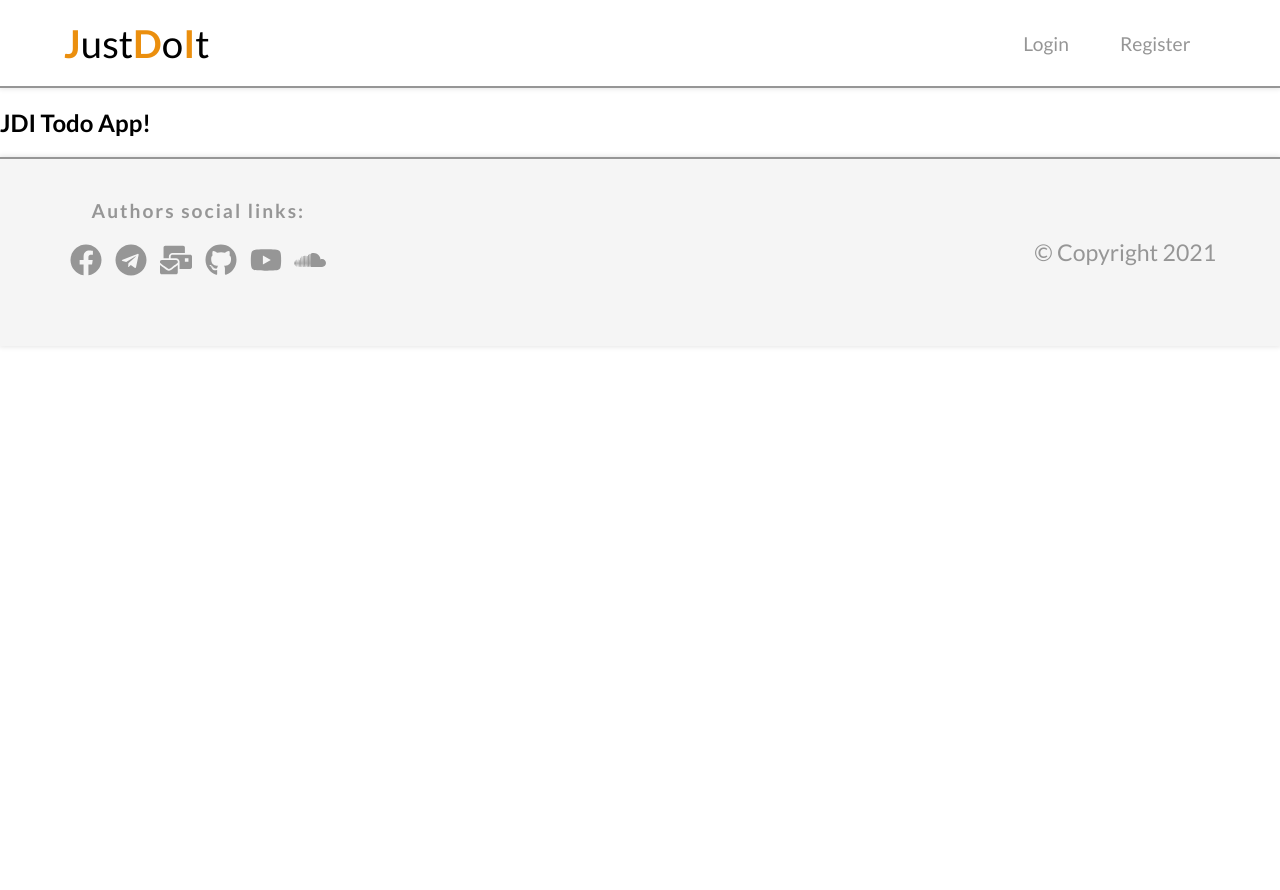
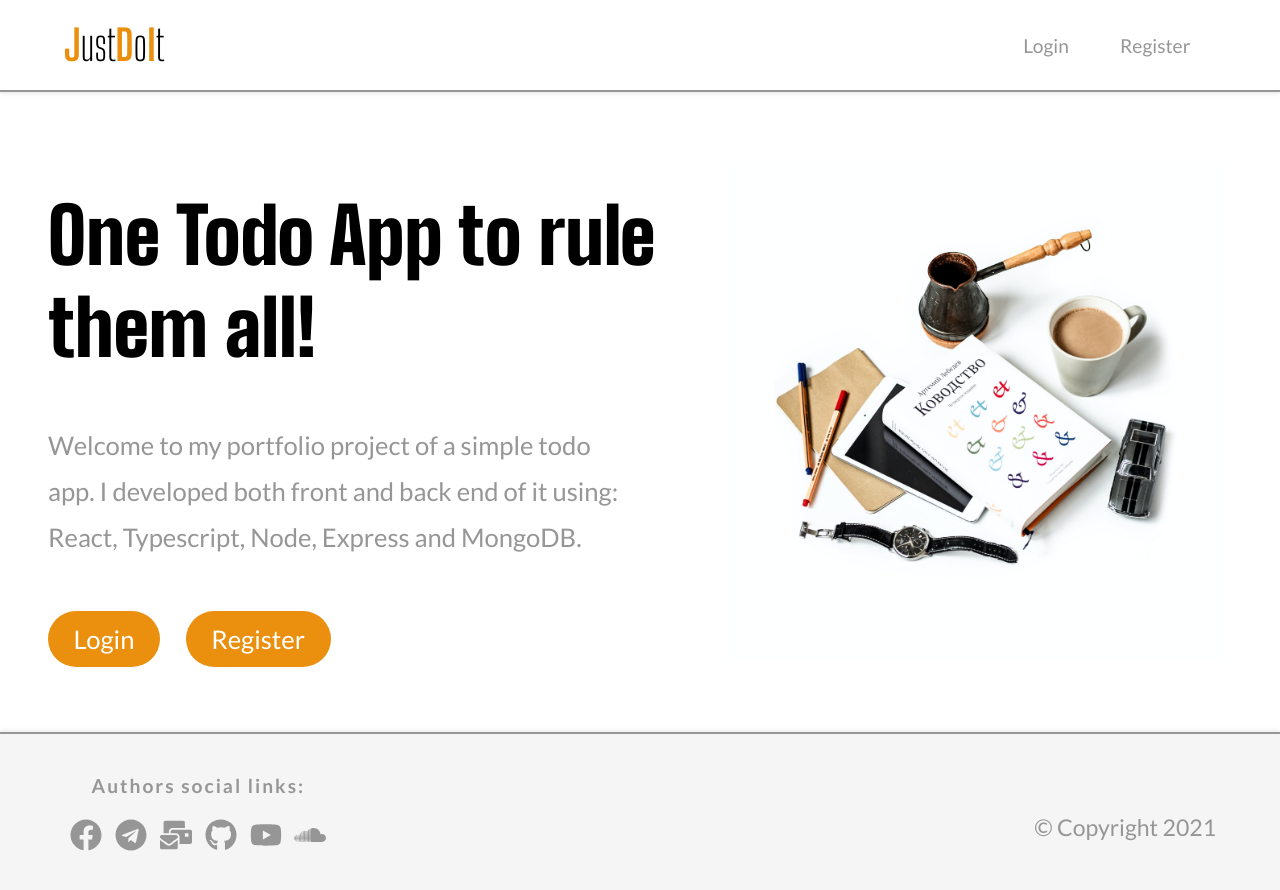
Before and after one commit to SergeyYahdzhyiev/jdi-client, a React app: page / in a window 1280 px wide. Shown: the top 890 px of the page. Before the commit the page ends 800 px from the top, so only its background shows below. Built offline with nearby package versions, Linux system fonts and the light colour scheme.

Commit message:
developed banner

```diff
--- a/src/App.tsx
+++ b/src/App.tsx
@@ -6,11 +6,13 @@ export const App: React.FC = () => {
   return (
     <Router>
       <Header />
-      <Switch>
-        <Route exact path="/" component={Banner} />
-        <Route exact path="/login" component={LoginForm} />
-        <Route exact path="/register" component={RegisterForm} />
-      </Switch>
+      <main>
+        <Switch>
+          <Route exact path="/" component={Banner} />
+          <Route exact path="/login" component={LoginForm} />
+          <Route exact path="/register" component={RegisterForm} />
+        </Switch>
+      </main>
       <Footer />
     </Router>
   );
--- a/src/components/Banner.tsx
+++ b/src/components/Banner.tsx
@@ -1,9 +1,129 @@
 import React from 'react';
+import { NavLink } from 'react-router-dom';
+import styled from 'styled-components';
+
+const picture = require('../../public/assets/images/banner.jpg') as string;
+
+const Container = styled.section`
+  display: flex;
+  flex-wrap: wrap-reverse;
+  justify-content: center;
+  align-items: center;
+
+  @media (min-height: 768px) {
+    min-height: 80vh;
+  }
+`;
+const Col = styled.div`
+  display: flex;
+  flex-direction: column;
+  align-items: center;
+
+  &:first-child {
+    padding: 0 1em;
+  }
+
+  @media (min-width: 768px) {
+    flex: 1;
+
+    &:first-child {
+      align-items: flex-start;
+      padding-left: 3rem;
+    }
+  }
+`;
+const Heading = styled.h2`
+  font-family: 'Big Shoulders Display', coursive;
+  font-size: max(38px, 6vw);
+  font-weight: 900;
+  text-align: center;
+
+  margin-bottom: 0.3em;
+
+  @media (min-width: 768px) {
+    text-align: left;
+  }
+`;
+
+const Text = styled.p`
+  font-size: max(18px, 2vw);
+  text-align: center;
+  color: var(--clr-text-secondary);
+  line-height: 1.8;
+
+  max-width: 25ch;
+
+  margin-bottom: 2em;
+
+  @media (min-width: 768px) {
+    text-align: left;
+    max-width: 40ch;
+  }
+`;
+
+const Buttons = styled.div`
+  width: 100%;
+  display: flex;
+  margin-bottom: 2rem;
+  justify-content: space-evenly;
+
+  @media (min-width: 768px) {
+    justify-content: flex-start;
+  }
+`;
+const Button = styled(NavLink)`
+  font-family: 'Lato', sasn-serif;
+  font-size: max(24px, 2vw);
+  font-weight: 500;
+  background: var(--clr-text-highlight);
+  color: #fff;
+  text-decoration: none;
+  border: none;
+  border-radius: 1.5em;
+  padding: 0.5em 1em;
+  transition: all 0.2s ease;
+
+  &:hover,
+  &:focus {
+    box-shadow: 0 0 2px 2px var(--clr-text-highlight);
+  }
+
+  @media (min-width: 768px) {
+    margin-right: 1em;
+  }
+`;
+const Picture = styled.picture`
+  width: 100%;
+
+  @media (min-width: 768px) {
+    max-width: 500px;
+  }
+`;
+
+const Img = styled.img`
+  width: 100%;
+  height: auto;
+`;
 
 export const Banner: React.FC = () => {
   return (
-    <main>
-      <h2>JDI Todo App!</h2>
-    </main>
+    <Container>
+      <Col>
+        <Heading>One Todo App to rule them all!</Heading>
+        <Text>
+          Welcome to my portfolio project of a simple todo app. I developed both front and back end of it using: React,
+          Typescript, Node, Express and MongoDB.
+        </Text>
+        <Buttons>
+          <Button to="/login">Login</Button>
+          <Button to="/register">Register</Button>
+        </Buttons>
+      </Col>
+      <Col>
+        <Picture>
+          <Img src={picture} alt="banner-picture" />
+        </Picture>
+      </Col>
+    </Container>
   );
 };
--- a/src/components/Footer.tsx
+++ b/src/components/Footer.tsx
@@ -7,6 +7,8 @@ const JdiFooter = styled.footer`
   display: flex;
   flex-direction: column;
   align-items: center;
+
+  width: 100%;
 
   padding-top: 40px;
   padding-left: max(20px, 5vw);
--- a/src/components/Header.tsx
+++ b/src/components/Header.tsx
@@ -18,9 +18,10 @@ const TopBar = styled.header`
   box-shadow: var(--box-shadow-primary);
 `;
 const LogoText = styled(NavLink)`
-  font-size: max(32px, 3vw);
+  font-family: 'Big Shoulders Display', coursive;
+  font-size: max(42px, 3vw);
   margin: 0;
-  font-weight: 500;
+  font-weight: 300;
   color: var(--text-color-primary);
   text-decoration: none;
 `;
--- a/src/styles/main.css
+++ b/src/styles/main.css
@@ -1,4 +1,5 @@
 @import url('https://fonts.googleapis.com/css2?family=Lato:ital,wght@0,100;0,300;0,400;0,700;0,900;1,100;1,300;1,400;1,700;1,900&family=Montserrat:ital,wght@0,100;0,200;0,300;0,400;0,500;0,600;0,700;0,800;0,900;1,100;1,200;1,300;1,400;1,500;1,600;1,700;1,800;1,900&display=swap');
+@import url('https://fonts.googleapis.com/css2?family=Big+Shoulders+Display:wght@100;300;400;500;600;700;800;900&display=swap');
 
 :root {
   --clr-text-primary: #000;
@@ -21,3 +22,7 @@ body {
   max-width: 1440px;
   min-height: 100vh;
 }
+
+a:focus {
+  outline-color: var(--clr-text-highlight);
+}
--- a/webpack.config.js
+++ b/webpack.config.js
@@ -39,7 +39,7 @@ module.exports = {
         use: [MiniCssExtractPlugin.loader, 'css-loader'],
       },
       {
-        test: /\.svg$/i,
+        test: /\.(svg|jpg)$/i,
         type: 'asset/resource',
         generator: {
           filename: 'public/icons/[name][ext]',
```
Also changed, not shown: public/assets/images/banner.jpg (added).
